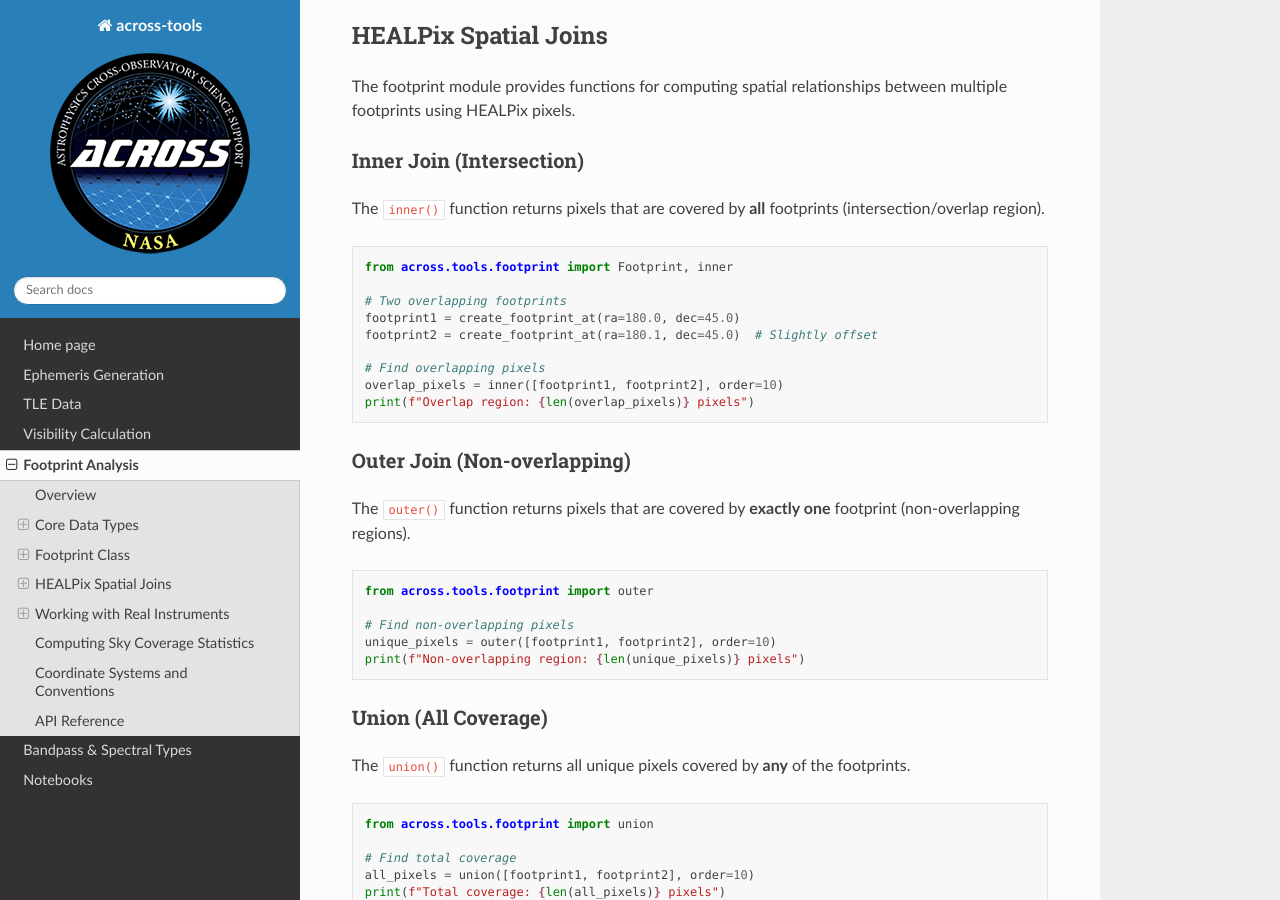
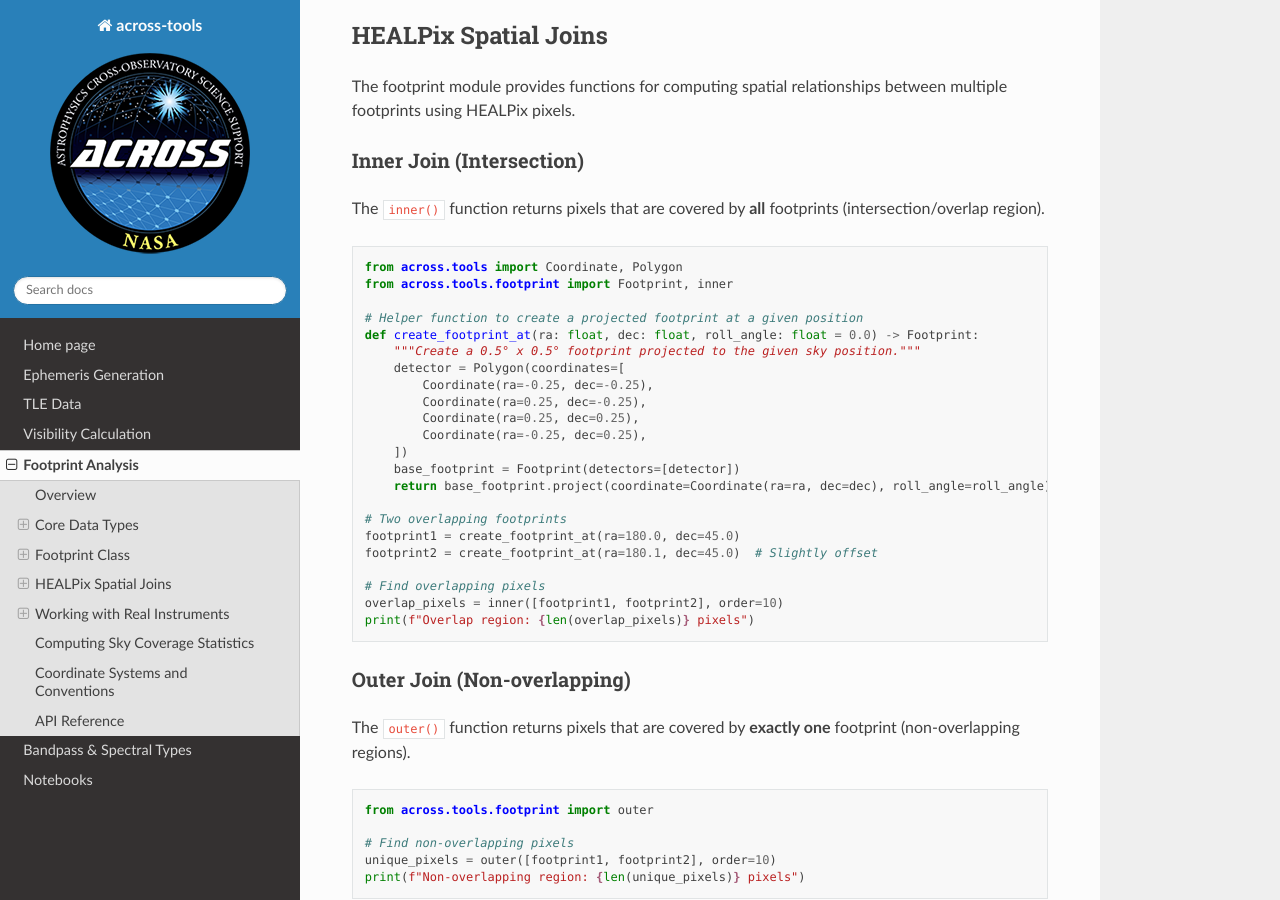
Before and after one commit to NASA-ACROSS/across-tools, a Sphinx documentation site: the page built from docs/footprint.rst, in a window 1280 px wide and 900 px high, scrolled down 4323 px. Built offline with Sphinx 7.4.7 and the Read the Docs theme 3.1.0, drawn with Linux system fonts in a browser that asks for light colours; pages that are not in the unit, such as notebooks, are missing from menus.

Commit message:
fix(docs): add missing helper function in footprint example

```diff
--- a/docs/footprint.rst
+++ b/docs/footprint.rst
@@ -265,7 +265,20 @@ The ``inner()`` function returns pixels that are covered by **all** footprints
 
 .. code-block:: python
 
+   from across.tools import Coordinate, Polygon
    from across.tools.footprint import Footprint, inner
+
+   # Helper function to create a projected footprint at a given position
+   def create_footprint_at(ra: float, dec: float, roll_angle: float = 0.0) -> Footprint:
+       """Create a 0.5° x 0.5° footprint projected to the given sky position."""
+       detector = Polygon(coordinates=[
+           Coordinate(ra=-0.25, dec=-0.25),
+           Coordinate(ra=0.25, dec=-0.25),
+           Coordinate(ra=0.25, dec=0.25),
+           Coordinate(ra=-0.25, dec=0.25),
+       ])
+       base_footprint = Footprint(detectors=[detector])
+       return base_footprint.project(coordinate=Coordinate(ra=ra, dec=dec), roll_angle=roll_angle)
 
    # Two overlapping footprints
    footprint1 = create_footprint_at(ra=180.0, dec=45.0)
```
